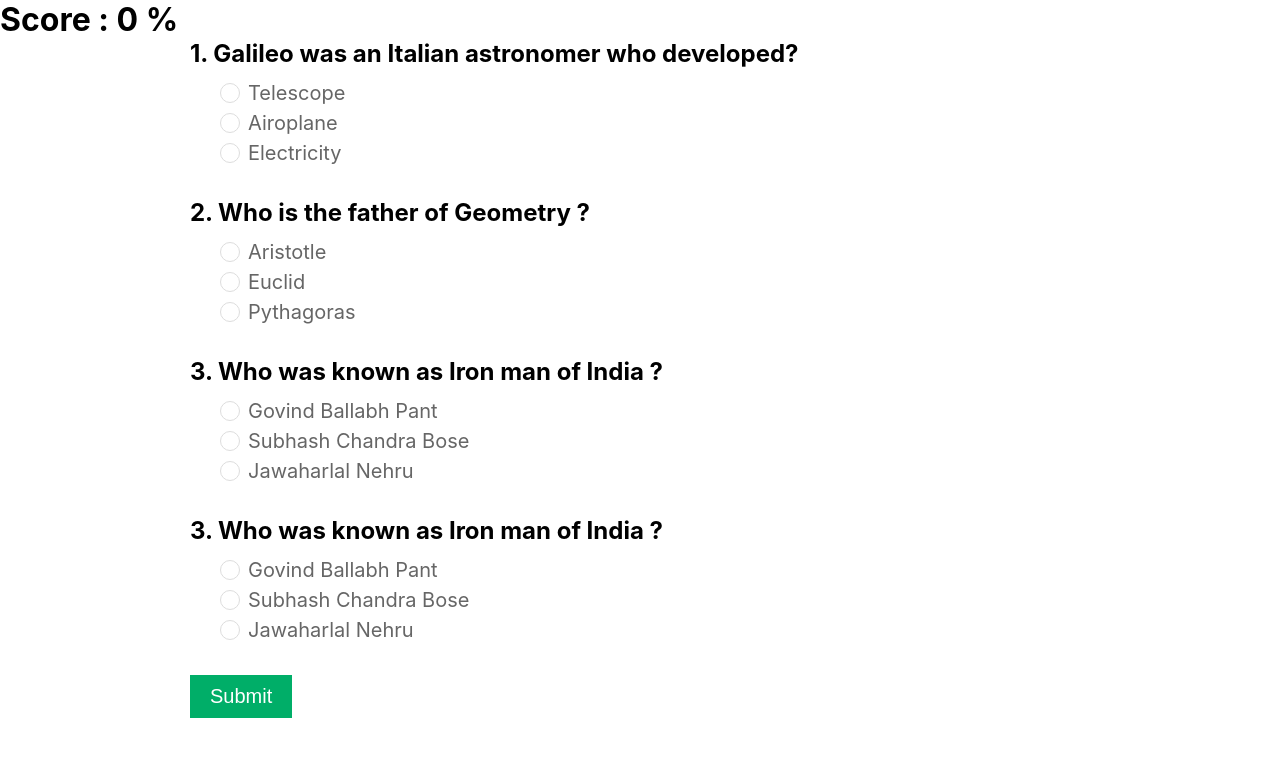
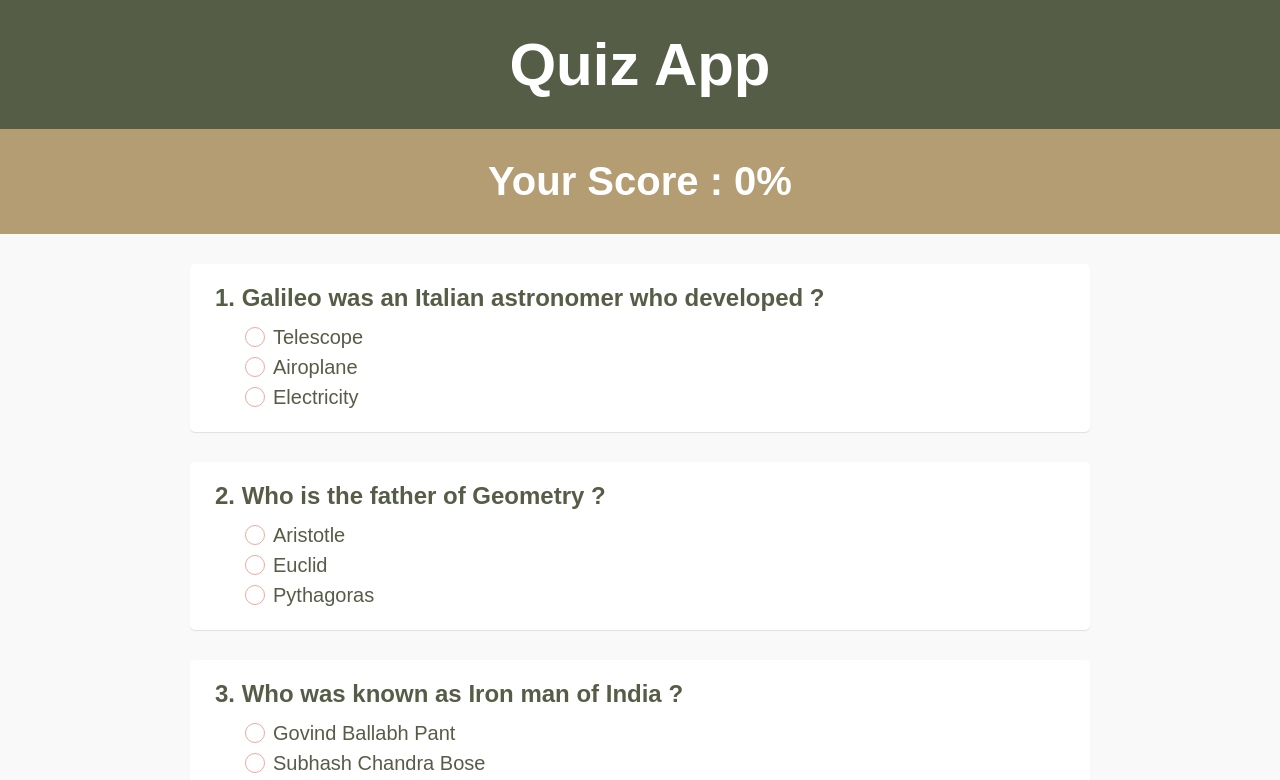
Before and after one commit to mustaphaboudouch/quizz-app, a website: page index.html in a window 1280 px wide. Both pictures are taken after a click on the button "Submit". Shown: the top 780 px of the page. Drawn offline with Linux system fonts and the light colour scheme.

Commit message:
final version

```diff
--- a/css/main.css
+++ b/css/main.css
@@ -6,7 +6,6 @@
     padding: 0px;
     margin: 0px;
 }
-
 html {
     background-color: white;
     font-size: 16px;
@@ -21,17 +20,19 @@ html {
     -ms-text-size-adjust: 100%;
     text-size-adjust: 100%;
 }
-
 body {
-    font-family: BlinkMacSystemFont, -apple-system, "Segoe UI", "Roboto", "Oxygen", "Ubuntu", "Cantarell", "Fira Sans", "Droid Sans", "Helvetica Neue", "Helvetica", "Arial", sans-serif;
+    font-family: "Nunito", sans-serif;
     font-size: 1em;
     font-weight: 400;
+    background: #f9f9f9;
 }
-
 .container {
     width: 90%;
     max-width: 900px;
     margin: 0px auto;
+}
+.d-none {
+    display: none;
 }
 
 /* Custom radio button */
@@ -49,7 +50,7 @@ body {
     cursor: pointer;
     line-height: 20px;
     display: inline-block;
-    color: #666;
+    color: #565d47;
 }
 [type="radio"]:checked + label:before,
 [type="radio"]:not(:checked) + label:before {
@@ -59,7 +60,7 @@ body {
     top: 0;
     width: 18px;
     height: 18px;
-    border: 1px solid #ddd;
+    border: 1px solid #eaac9d;
     border-radius: 100%;
     background: #fff;
 }
@@ -68,7 +69,7 @@ body {
     content: '';
     width: 12px;
     height: 12px;
-    background: #F87DA9;
+    background: #eaac9d;
     position: absolute;
     top: 4px;
     left: 4px;
@@ -87,32 +88,68 @@ body {
     transform: scale(1);
 }
 
+/* Header */
+
+.header {
+    font-size: 30px;
+    padding: 30px 0px;
+    text-align: center;
+    color: #fff;
+    background: #565d47;
+}
+
+/* Score */
+
+.score-box {
+    font-size: 20px;
+    padding: 30px 0px;
+    text-align: center;
+    color: #fff;
+    background: #b49c73;
+}
+
+/* Quiz Form */
+
+.quiz-form {
+    padding: 30px 0px;
+}
+
 /* Question */
 
+.question {
+    padding: 20px 25px;
+    border-radius: 5px;
+    background: #fff;
+    box-shadow: 0px 1px 1px rgba(0, 0, 0, .1);
+}
 .question:not(:last-child) {
     margin-bottom: 30px;
 }
 .question h2 {
     margin-bottom: 10px;
+    color: #565d47;
 }
 .question p {
     font-size: 20px;
+    margin-left: 30px;
     line-height: 1.5;
-    margin-left: 30px;
 }
 
 /* Submit Button */
 
 button {
+    width: 150px;
     font-size: 20px;
     border: none;
+    border-radius: 5px;
     padding: 10px 20px;
     cursor: pointer;
     transition: all 0.2s;
     color: #fff;
-    background: #00AE68;
 }
-
-button:hover {
-  background: #21825B;
+button[type="reset"] {
+    background: #b49c73;
 }
+button[type="submit"] {
+    background: #7d5a5a;
+}
--- a/index.html
+++ b/index.html
@@ -10,13 +10,25 @@
 </head>
 <body>
 
-    <h1 class="result">Score : 0 %</h1>
+    <!-- Header -->
+
+    <div class="header">
+        <h1>Quiz App</h1>
+    </div>
+
+    <!-- Score Box -->
+
+    <div class="score-box d-none">
+        <h1 class="result">Your Score : 0%</h1>
+    </div>
+
+    <!-- Quiz Form -->
 
     <form class="quiz-form container">
 
         <!-- Question -->
         <div class="question">
-            <h2>1. Galileo was an Italian astronomer who developed?</h2>
+            <h2>1. Galileo was an Italian astronomer who developed ?</h2>
             <p>
                 <input type="radio" id="test11" name="q1" value="A">
                 <label for="test11">Telescope</label>
@@ -82,7 +94,8 @@
             </p>
         </div>
 
-        <!-- Submit -->
+        <!-- Submit & Reset Buttons -->
+        <button class="reset" type="reset">Reset</button>
         <button class="submit" type="submit">Submit</button>
     </form>
 
--- a/js/main.js
+++ b/js/main.js
@@ -1,6 +1,6 @@
 const correctAnswers = ['A', 'A', 'A', 'A'];
 const form = document.querySelector('.quiz-form');
-const result = document.querySelector('.result');
+const score_box = document.querySelector('.score-box');
 
 form.addEventListener('submit', e => {
     e.preventDefault();
@@ -20,10 +20,13 @@ form.addEventListener('submit', e => {
     // Scroll to top
     window.scrollTo(0, 0);
 
+    // Show score box
+    score_box.classList.remove('d-none');
+
     // Score animation
     let output = 0;
     const timer = window.setInterval(() => {
-        result.textContent = `Score : ${output} %`;
+        score_box.querySelector('h1').textContent = `Your Score : ${output}%`;
         if (output == score) {
             clearInterval(timer);
         } else {
```
Also changed, not shown: test.html (added, +43 -0 lines).
